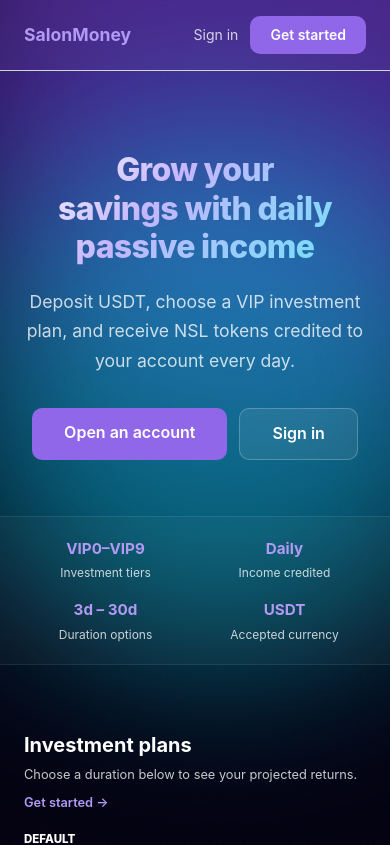
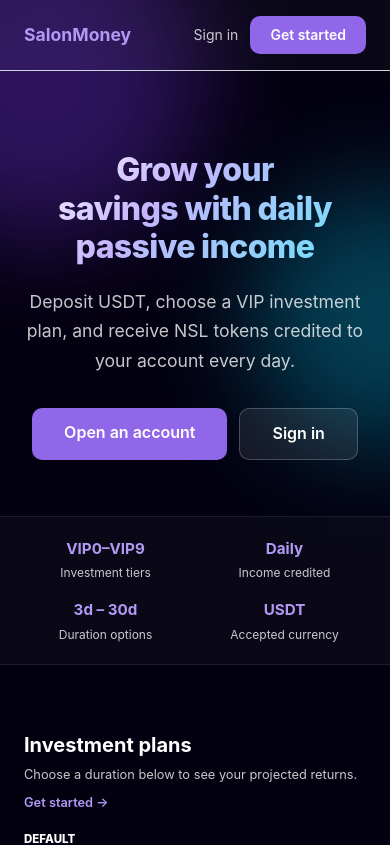
Before and after one commit to wissheriff-tech/goldmine-frontend, a Next.js app: page / in a window 390 px wide. Shown: the top 845 px of the page. Built offline with nearby package versions, Linux system fonts and the light colour scheme; no server answers.

Commit message:
Smooth mobile homepage rendering

```diff
--- a/public/sw.js
+++ b/public/sw.js
@@ -1,5 +1,5 @@
-const CACHE_NAME = 'salonmoney-shell-v12';
-const APP_VERSION = '2026-06-19-5';
+const CACHE_NAME = 'salonmoney-shell-v13';
+const APP_VERSION = '2026-06-19-6';
 const SHELL_ASSETS = ['/', '/manifest.json', '/icons/icon.svg?v=6'];
 
 self.addEventListener('install', (event) => {
--- a/styles/globals.css
+++ b/styles/globals.css
@@ -202,6 +202,7 @@ html:not(.dark) body :where(
   opacity: 0.55;
   pointer-events: none;
   will-change: transform;
+  contain: paint;
 }
 
 /* Individual blob animations */
@@ -250,6 +251,36 @@ html:not(.dark) body :where(
 .aurora-content {
   position: relative;
   z-index: 1;
+}
+
+@media (max-width: 767px) {
+  .aurora-blob {
+    filter: blur(52px);
+    opacity: 0.34;
+    animation: none !important;
+    will-change: auto;
+  }
+
+  .aurora-blob-1 {
+    width: 320px;
+    height: 320px;
+    top: -80px;
+    left: -120px;
+  }
+
+  .aurora-blob-2 {
+    width: 260px;
+    height: 260px;
+    top: 190px;
+    right: -120px;
+  }
+
+  .aurora-blob-3,
+  .aurora-blob-4,
+  .aurora-blob-5,
+  .aurora-noise {
+    display: none;
+  }
 }
 
 /* ─── Utility classes ─── */
--- a/utils/pwaUpdate.js
+++ b/utils/pwaUpdate.js
@@ -1,4 +1,4 @@
-export const APP_VERSION = '2026-06-19-5';
+export const APP_VERSION = '2026-06-19-6';
 
 const SW_PATH = '/sw.js';
 const PROGRESS_EVENT = 'salonmoney:pwa-update-progress';
```
